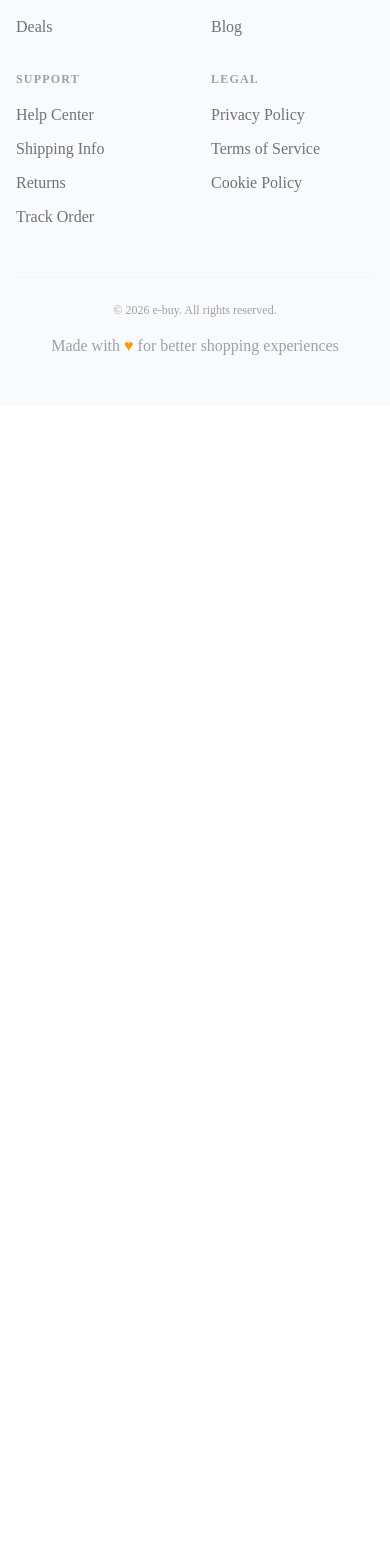
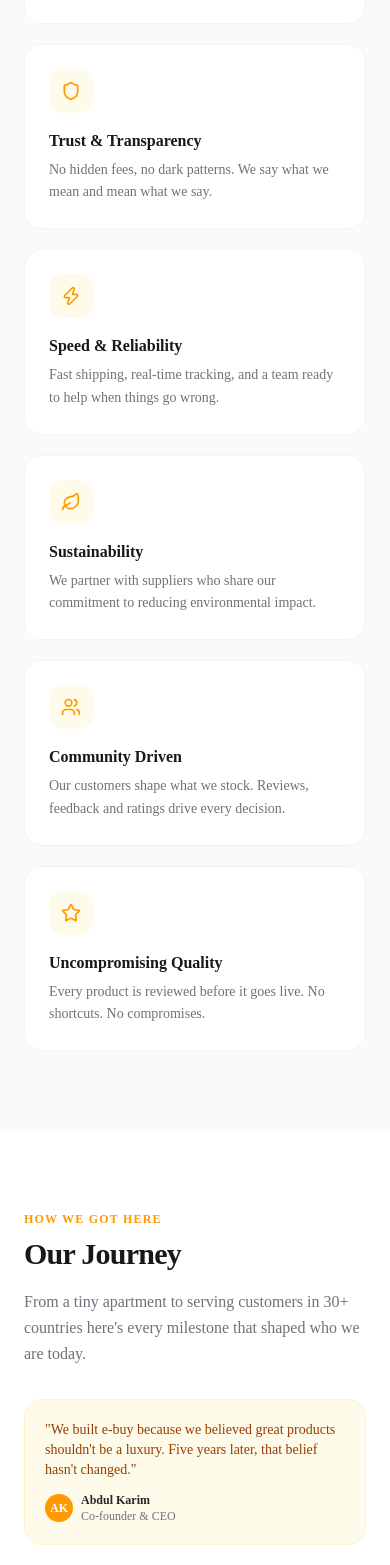
Before and after one commit to abmanaf/A-B-Testing-E-Commerce-Application, a Next.js app: page /about in a window 390 px wide. Shown: the part 403-1968 px from the top of the page. Before the commit the page ends 844 px from the top, so only its background shows below. Built offline with nearby package versions, Linux system fonts and the light colour scheme; no server answers.

Commit message:
feat(molecule): add about timeline and values components

```diff
--- /dev/null
+++ b/src/components/molecule/AboutTimeline.tsx
@@ -0,0 +1,88 @@
+import Container from '@/components/shared/Container'
+import MilestoneItem from '@/components/atom/MilestoneItem'
+
+const MILESTONES = [
+  {
+    year: '2023',
+    title: 'e-buy is Founded',
+    desc: 'Started in a small apartment with 50 products and a big dream. Our first order shipped within 24 hours of launch.',
+  },
+  {
+    year: '2024',
+    title: '1000 Customers Milestone',
+    desc: 'Word of mouth grew faster than expected. We expanded our catalogue to 500 products across 5 categories.',
+  },
+//   {
+//     year: '2022',
+//     title: 'International Expansion',
+//     desc: 'Launched shipping to 15 new countries and partnered with 3 major logistics providers for faster delivery.',
+//   },
+//   {
+//     year: '2023',
+//     title: 'Launched Mobile App',
+//     desc: 'Our iOS and Android apps went live with 50,000 downloads in the first month and a 4.8 star average rating.',
+//   },
+  {
+    year: '2025',
+    title: '50,000 Happy Customers',
+    desc: 'Reached 1K customers in Ghana with a 99% satisfaction rate and over 1000 products listed.',
+  },
+  {
+    year: '2026',
+    title: 'The Future Starts Now',
+    desc: 'Investing in AI-powered personalisation, same-day delivery in major cities, and sustainable packaging across all orders.',
+  },
+]
+
+const AboutTimeline = () => {
+  return (
+    <Container className="bg-white">
+      <div className="grid gap-12 lg:grid-cols-2 lg:gap-20">
+
+        <div className="lg:sticky lg:top-24 lg:self-start">
+          <p className="text-xs font-semibold uppercase tracking-widest text-amber-500 mb-2">
+            How we got here
+          </p>
+          <h2 className="text-3xl font-bold tracking-tight text-zinc-900 sm:text-4xl leading-tight">
+            Our Journey
+          </h2>
+          <p className="mt-4 text-zinc-500 leading-relaxed">
+            From a tiny apartment to serving customers in 30+ countries
+            here's every milestone that shaped who we are today.
+          </p>
+
+          <div className="mt-8 rounded-2xl border border-amber-100 bg-amber-50 p-5">
+            <p className="text-sm font-medium text-amber-800">
+              "We built e-buy because we believed great products shouldn't
+              be a luxury. Five years later, that belief hasn't changed."
+            </p>
+            <div className="mt-3 flex items-center gap-2">
+              <div className="flex size-7 items-center justify-center rounded-full bg-amber-500 text-xs font-bold text-white">
+                AK
+              </div>
+              <div>
+                <p className="text-xs font-semibold text-zinc-800">Abdul Karim</p>
+                <p className="text-xs text-zinc-500">Co-founder & CEO</p>
+              </div>
+            </div>
+          </div>
+        </div>
+
+        <div>
+          {MILESTONES.map((milestone, index) => (
+            <MilestoneItem
+              key={milestone.year}
+              year={milestone.year}
+              title={milestone.title}
+              desc={milestone.desc}
+              isLast={index === MILESTONES.length - 1}
+            />
+          ))}
+        </div>
+
+      </div>
+    </Container>
+  )
+}
+
+export default AboutTimeline
--- /dev/null
+++ b/src/components/molecule/AboutValues.tsx
@@ -0,0 +1,60 @@
+import { Heart, Shield, Zap, Leaf, Users, Star } from 'lucide-react'
+import Container from '@/components/shared/Container'
+import SectionHeader from '@/components/shared/SectionHeader'
+import ValueCard from '@/components/atom/ValueCard'
+
+const VALUES = [
+  {
+    icon: Heart,
+    title: 'Customer First',
+    desc: 'Every decision we make starts with one question is this good for our customers?',
+  },
+  {
+    icon: Shield,
+    title: 'Trust & Transparency',
+    desc: 'No hidden fees, no dark patterns. We say what we mean and mean what we say.',
+  },
+  {
+    icon: Zap,
+    title: 'Speed & Reliability',
+    desc: 'Fast shipping, real-time tracking, and a team ready to help when things go wrong.',
+  },
+  {
+    icon: Leaf,
+    title: 'Sustainability',
+    desc: 'We partner with suppliers who share our commitment to reducing environmental impact.',
+  },
+  {
+    icon: Users,
+    title: 'Community Driven',
+    desc: 'Our customers shape what we stock. Reviews, feedback and ratings drive every decision.',
+  },
+  {
+    icon: Star,
+    title: 'Uncompromising Quality',
+    desc: 'Every product is reviewed before it goes live. No shortcuts. No compromises.',
+  },
+]
+
+const AboutValues = () => {
+  return (
+    <Container className="bg-zinc-50">
+      <SectionHeader
+        eyebrow="What we stand for"
+        title="Our Core Values"
+      />
+      <div className="grid grid-cols-1 gap-5 sm:grid-cols-2 lg:grid-cols-3">
+        {VALUES.map((value) => (
+          <ValueCard
+            key={value.title}
+            icon={value.icon}
+            title={value.title}
+            desc={value.desc}
+          />
+        ))}
+      </div>
+    </Container>
+  )
+}
+
+export default AboutValues
--- a/src/components/molecule/ProductFilters.tsx
+++ b/src/components/molecule/ProductFilters.tsx
@@ -14,11 +14,11 @@ interface ProductFiltersProps {
 }
 
 const PRICE_RANGES: { label: string; range: [number, number] }[] = [
-  { label: 'Under $30',     range: [0, 30] },
-  { label: '$30 – $80',     range: [30, 80] },
-  { label: '$80 – $150',    range: [80, 150] },
-  { label: '$150 – $300',   range: [150, 300] },
-  { label: 'Over $300',     range: [300, 9999] },
+  { label: 'Under ₵30',     range: [0, 30] },
+  { label: '₵30 – ₵80',     range: [30, 80] },
+  { label: '₵80 – ₵150',    range: [80, 150] },
+  { label: '₵150 – ₵300',   range: [150, 300] },
+  { label: 'Over ₵300',     range: [300, 9999] },
 ]
 
 const ProductFilters = ({
--- a/src/components/molecule/TrendingSection.tsx
+++ b/src/components/molecule/TrendingSection.tsx
@@ -8,12 +8,12 @@ import ProductCard from '@/components/atom/ProductCard'
 import { ROUTES } from '@/config/routes'
 
 const TRENDING_PRODUCTS = [
-  { name: 'Wireless Noise Cancelling Headphones Pro', price: '$79.99', originalPrice: '$129.99', rating: 5, reviews: 2847, badge: 'Best Seller', emoji: '🎧' },
-  { name: 'Minimalist Leather Watch', price: '$149.00', originalPrice: '$199.00', rating: 4, reviews: 1203, badge: 'New', emoji: '⌚' },
-  { name: 'Ergonomic Office Chair', price: '$299.00', originalPrice: '$399.00', rating: 5, reviews: 876, badge: 'Sale', emoji: '🪑' },
-  { name: 'Running Shoes Ultra Boost', price: '$89.99', originalPrice: '$120.00', rating: 4, reviews: 3102, badge: undefined, emoji: '👟' },
-  { name: 'Smart Fitness Tracker', price: '$59.99', originalPrice: '$89.99', rating: 4, reviews: 1567, badge: 'Popular', emoji: '⌚' },
-  { name: 'Portable Bluetooth Speaker', price: '$45.99', originalPrice: '$69.99', rating: 5, reviews: 2341, badge: 'Sale', emoji: '🔊' },
+  { name: 'Wireless Noise Cancelling Headphones Pro', price: '₵79.99', originalPrice: '₵129.99', rating: 5, reviews: 2847, badge: 'Best Seller', emoji: '🎧' },
+  { name: 'Minimalist Leather Watch', price: '₵149.00', originalPrice: '₵199.00', rating: 4, reviews: 1203, badge: 'New', emoji: '⌚' },
+  { name: 'Ergonomic Office Chair', price: '₵299.00', originalPrice: '₵399.00', rating: 5, reviews: 876, badge: 'Sale', emoji: '🪑' },
+  { name: 'Running Shoes Ultra Boost', price: '₵89.99', originalPrice: '₵120.00', rating: 4, reviews: 3102, badge: undefined, emoji: '👟' },
+  { name: 'Smart Fitness Tracker', price: '₵59.99', originalPrice: '₵89.99', rating: 4, reviews: 1567, badge: 'Popular', emoji: '⌚' },
+  { name: 'Portable Bluetooth Speaker', price: '₵45.99', originalPrice: '₵69.99', rating: 5, reviews: 2341, badge: 'Sale', emoji: '🔊' },
 ]
 
 interface TrendingSectionProps {
```
